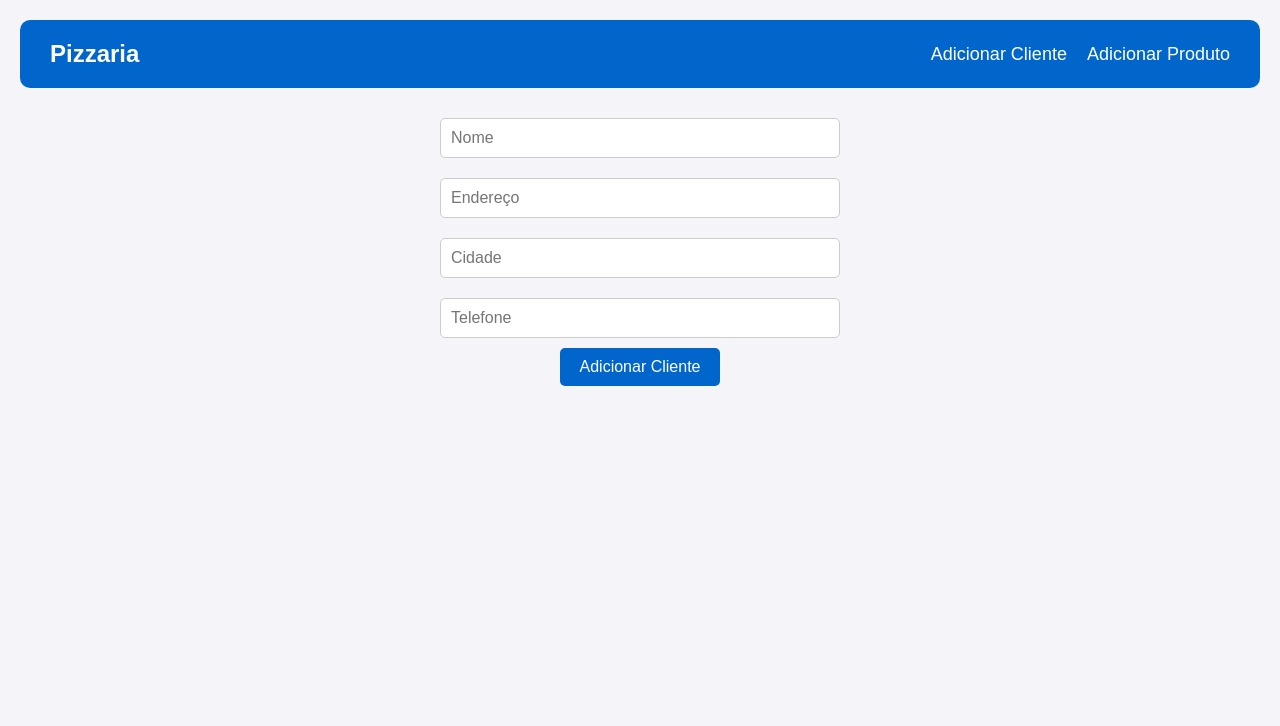
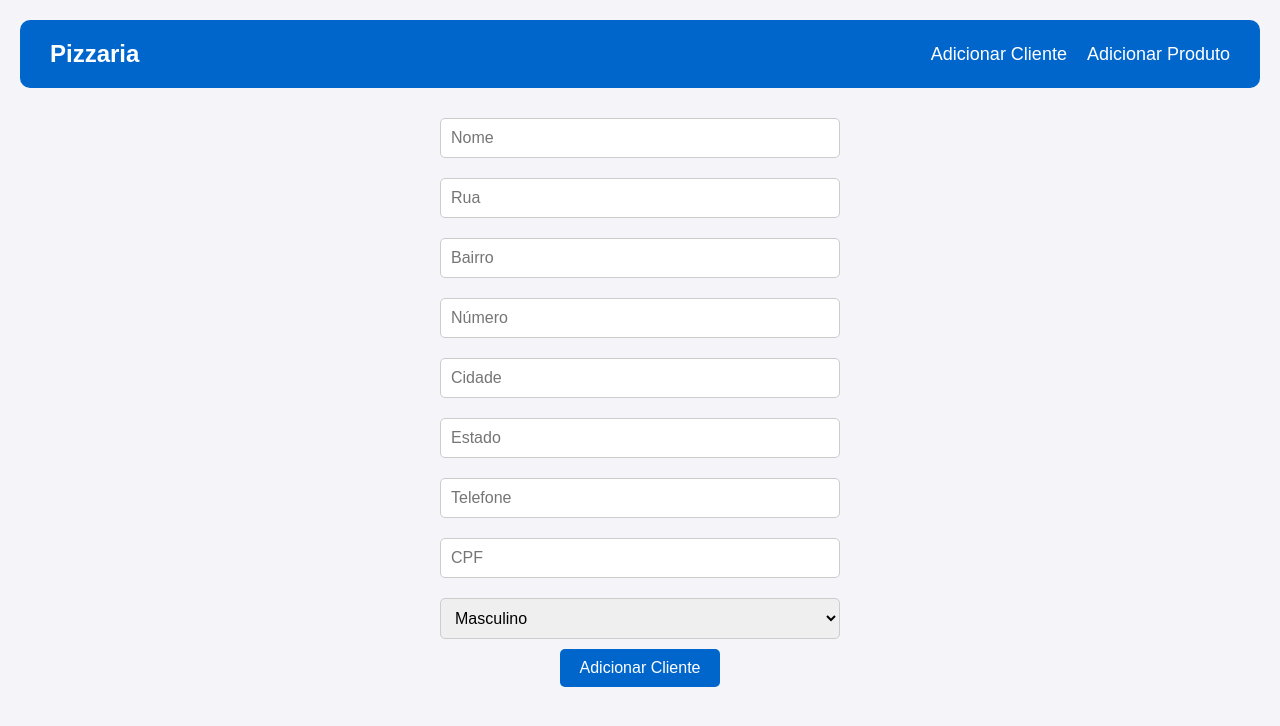
Before and after one commit to jg-sousa/pizzaria-crud, a React (Create React App) app: page /adicionar-cliente in a window 1280 px wide. Shown: the top 726 px of the page. Built offline with nearby package versions, Linux system fonts and the light colour scheme; the HTML template or start-up script is replaced by a standard one.

Commit message:
add client att

```diff
--- a/src/components/AdicionarCliente.js
+++ b/src/components/AdicionarCliente.js
@@ -1,28 +1,32 @@
 import React, { useState } from "react";
-import { db } from "../firebase"; // Importa a configuração do Firestore
+import { db } from "../firebase";  // Verifique o caminho correto do arquivo firebase.js
 import { collection, addDoc } from "firebase/firestore";
 
-const AdicionarCliente = () => {
-  const [cliente, setCliente] = useState({
+const AddClient = () => {
+  const [clientData, setClientData] = useState({
     nome: "",
-    endereco: "",
+    rua: "",
+    bairro: "",
+    numero: "",
     cidade: "",
+    estado: "",
     telefone: "",
+    cpf: "",
+    sexo: "Masculino", // Defina um valor padrão
   });
 
   const handleChange = (e) => {
-    setCliente({ ...cliente, [e.target.name]: e.target.value });
+    setClientData({ ...clientData, [e.target.name]: e.target.value });
   };
 
   const handleSubmit = async (e) => {
     e.preventDefault();
     try {
-      await addDoc(collection(db, "clientes"), cliente);
-      alert("Cliente adicionado com sucesso!");
-      setCliente({ nome: "", endereco: "", cidade: "", telefone: "" }); // Reseta os campos
+      // Adiciona os dados do cliente ao Firestore
+      const docRef = await addDoc(collection(db, "clientes"), clientData);
+      console.log("Cliente adicionado com ID: ", docRef.id);
     } catch (error) {
       console.error("Erro ao adicionar cliente: ", error);
-      alert("Erro ao adicionar cliente.");
     }
   };
 
@@ -31,38 +35,80 @@ const AdicionarCliente = () => {
       <input
         type="text"
         name="nome"
-        value={cliente.nome}
+        value={clientData.nome}
         onChange={handleChange}
         placeholder="Nome"
         required
       />
       <input
         type="text"
-        name="endereco"
-        value={cliente.endereco}
+        name="rua"
+        value={clientData.rua}
         onChange={handleChange}
-        placeholder="Endereço"
+        placeholder="Rua"
+        required
+      />
+      <input
+        type="text"
+        name="bairro"
+        value={clientData.bairro}
+        onChange={handleChange}
+        placeholder="Bairro"
+        required
+      />
+      <input
+        type="text"
+        name="numero"
+        value={clientData.numero}
+        onChange={handleChange}
+        placeholder="Número"
         required
       />
       <input
         type="text"
         name="cidade"
-        value={cliente.cidade}
+        value={clientData.cidade}
         onChange={handleChange}
         placeholder="Cidade"
         required
       />
       <input
         type="text"
+        name="estado"
+        value={clientData.estado}
+        onChange={handleChange}
+        placeholder="Estado"
+        required
+      />
+      <input
+        type="text"
         name="telefone"
-        value={cliente.telefone}
+        value={clientData.telefone}
         onChange={handleChange}
         placeholder="Telefone"
         required
       />
+      <input
+        type="text"
+        name="cpf"
+        value={clientData.cpf}
+        onChange={handleChange}
+        placeholder="CPF"
+        required
+      />
+      <select
+        name="sexo"
+        value={clientData.sexo}
+        onChange={handleChange}
+        required
+      >
+        <option value="Masculino">Masculino</option>
+        <option value="Feminino">Feminino</option>
+        <option value="Outro">Outro</option>
+      </select>
       <button type="submit">Adicionar Cliente</button>
     </form>
   );
 };
 
-export default AdicionarCliente;
+export default AddClient;
```
